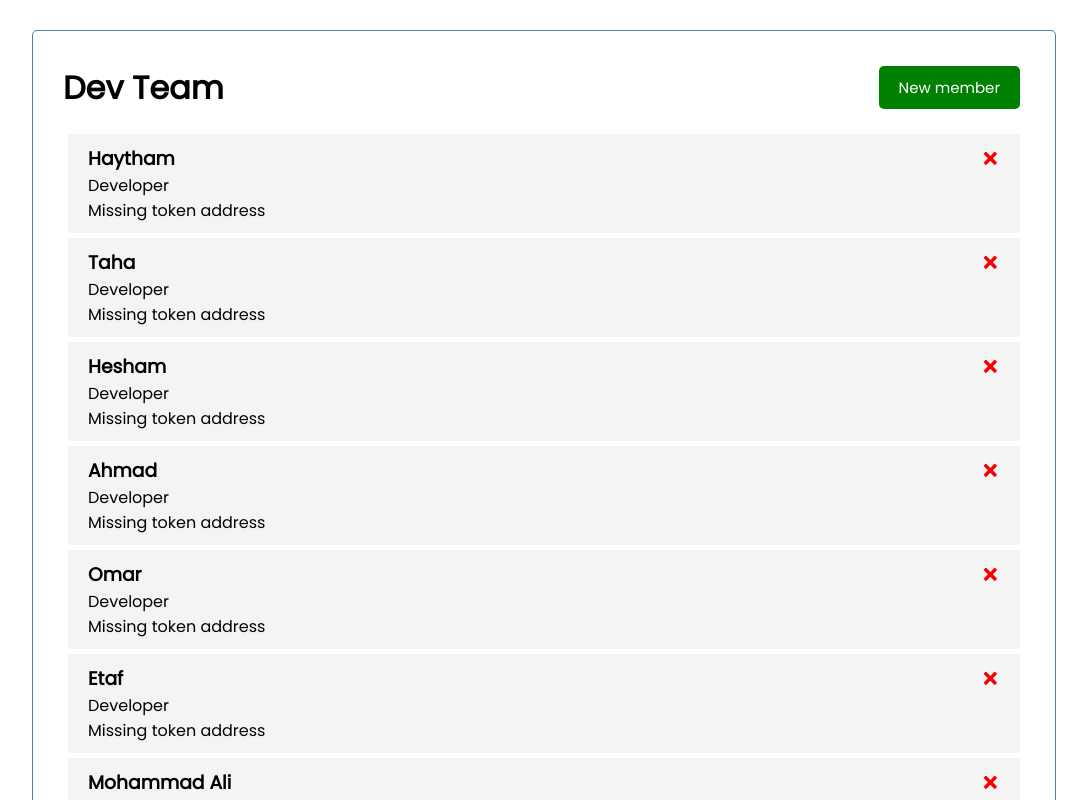
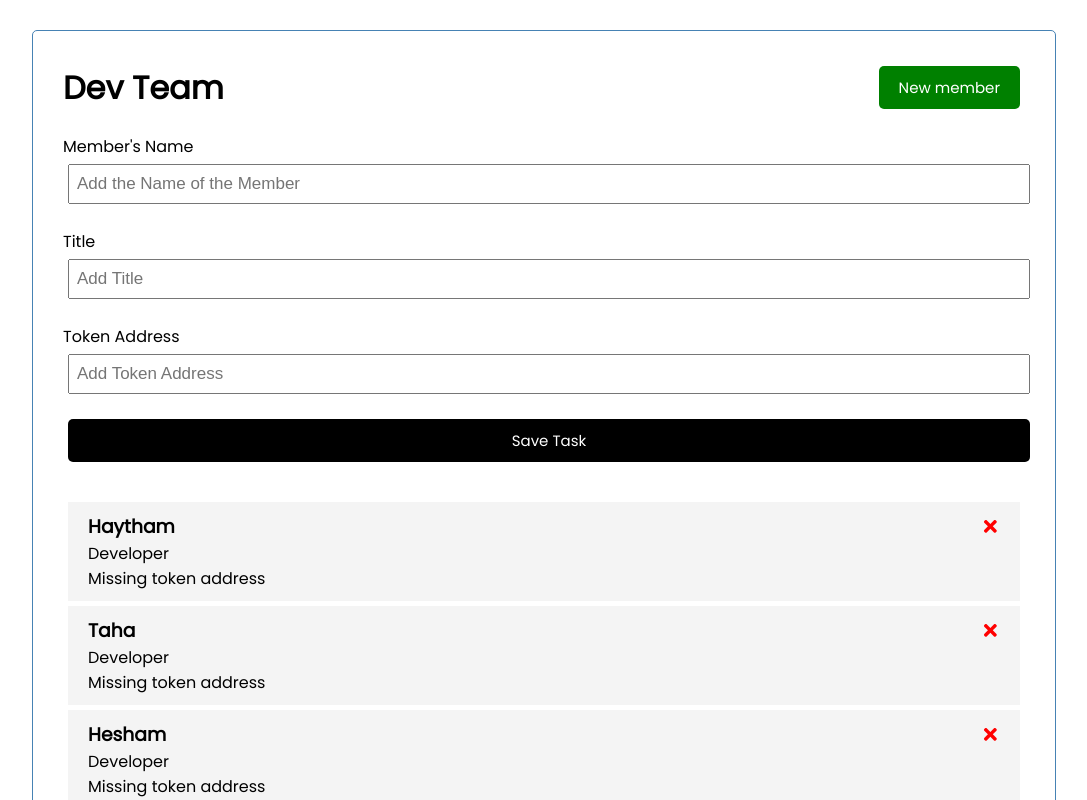
Before and after one commit to iswa-git/basic_dapp, a React (Create React App) app in the folder fe/: page / in a window 1280 px wide. Shown: the top 800 px of the page, without its empty margins (96-1183 px from the left). Built offline with nearby package versions, Linux system fonts and the light colour scheme.

Commit message:
add address in db_json and add Member functionality

```diff
--- a/fe/db.json
+++ b/fe/db.json
@@ -3,52 +3,62 @@
     {
       "id": 1,
       "title": "Developer",
-      "name": "Haytham"
+      "name": "Haytham",
+      "netad": ""
     },
     {
       "id": 2,
       "title": "Developer",
-      "name": "Taha"
+      "name": "Taha",
+      "netad": ""
     },
     {
       "id": 3,
       "title":"Developer",
-      "name":"Hesham"
+      "name":"Hesham",
+      "netad": ""
     },
     {
       "id": 4,
       "title":"Developer",
-      "name":"Ahmad"
+      "name":"Ahmad",
+      "netad": ""
     },
     {
       "id": 5,
       "title":"Developer",
-      "name":"Omar"
+      "name":"Omar",
+      "netad": ""
     },
     {
       "id": 6,
       "title":"Developer",
-      "name":"Etaf"
+      "name":"Etaf",
+      "netad": ""
     },
     {
       "id": 7,
       "title":"Developer",
-      "name":"Mohammad Ali"
+      "name":"Mohammad Ali",
+      "netad": ""
     },
     {
       "id": 8,
       "title":"Developer",
-      "name":"Mohammad"
+      "name":"Mohammad",
+      "netad": "0x0A80816cde5C23a7f7e5C6a7B385A1B239C946C2"
     },
     {
       "id": 9,
       "title":"Manager",
-      "name":"Raghid"
+      "name":"Raghid",
+      "netad": ""
     },
     {
       "id": 10,
       "title":"Manager",
-      "name":"Devin"
+      "name":"Devin",
+      "netad": ""
     }
   ]
 }
--- a/fe/src/App.js
+++ b/fe/src/App.js
@@ -1,4 +1,4 @@
-import React, { Component} from 'react';
+import React from 'react';
 import { useState } from 'react';
 //import logo from './logo.svg';
 import './index.css';
@@ -6,6 +6,7 @@ import './index.css';
 //import Home from './components/Home';
 import Header from './components/Header';
 import Members from './components/tm';
+import AddMember from './components/AddMember'
 
 const App = () => {
     const [ members, setMember ] = useState ([
@@ -70,14 +71,18 @@ const App = () => {
           "netad": ""
         }
 ])
-
-// Delete Task
+// Add  Member
+const addMember = (member) => {
+  console.log (member)
+}
+// Delete Member
 const deleteMember = (id) => {
   setMember (members.filter((member) => member.id !== id))
 }
     return (
       <div className="container">
         <Header title="Dev Team" />
+        <AddMember onAdd={addMember}/>
         {members.length > 0 ? (
           <Members members={members} onDelete={deleteMember}/>
         ) : ( 'No Members')}
--- /dev/null
+++ b/fe/src/components/AddMember.js
@@ -0,0 +1,54 @@
+import React from 'react';
+import { useState } from 'react';
+
+const AddMember = ( { onAdd}) => {
+
+    const [name, setName] = useState('');
+    const [title, setTitle] = useState ('');
+    const [netad, setNetAd] = useState ('');
+
+    const onSubmit = (e) => {
+        e.preventDefault()
+
+        if (!name){
+            alert ('Please add a name for the member')
+            return
+        }
+
+        if (netad.length !== 42){
+            alert ('Token length should be 42, please check it!')
+            return
+        }
+
+        onAdd( {name, title, netad })
+
+        setName('')
+        setTitle('')
+        setNetAd('')
+    }
+
+
+    return (
+    <form className='add-form' onSubmit={onSubmit}>
+        <div className='form-control'>
+            <label>Member's Name</label>
+            <input type='text' placeholder='Add the Name of the Member' value={name} onChange={(e) => setName(e.target.value)}/>
+        </div>
+
+        <div className='form-control'>
+            <label>Title</label>
+            <input type='text' placeholder='Add Title' value={title} onChange={(e) => setTitle(e.target.value)}/>
+        </div>
+
+        <div className='form-control'>
+            <label>Token Address</label>
+            <input type='text' placeholder='Add Token Address' value={netad} onChange={(e) => setNetAd(e.target.value)}/>
+        </div>
+
+        <input type='submit' value='Save Task' className='btn btn-block' />
+
+    </form>
+    )
+}
+
+export default AddMember;
```
